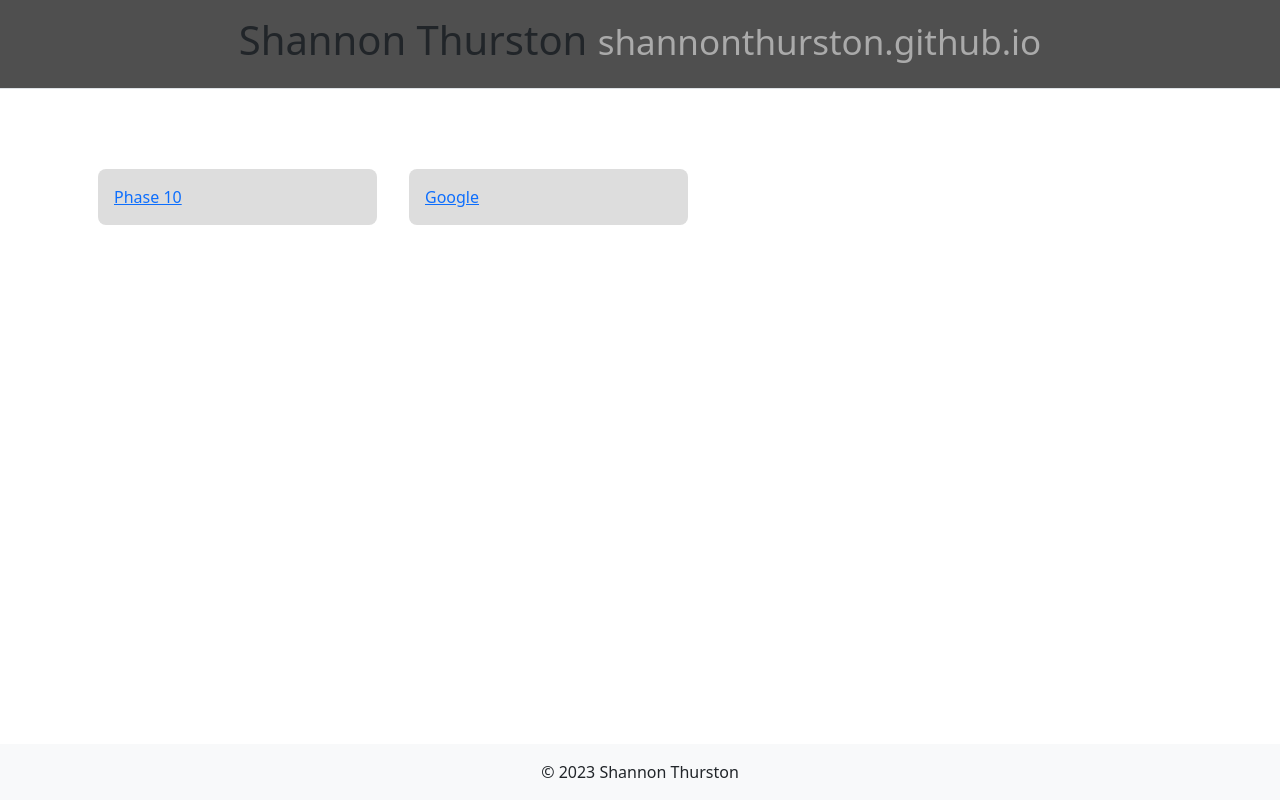
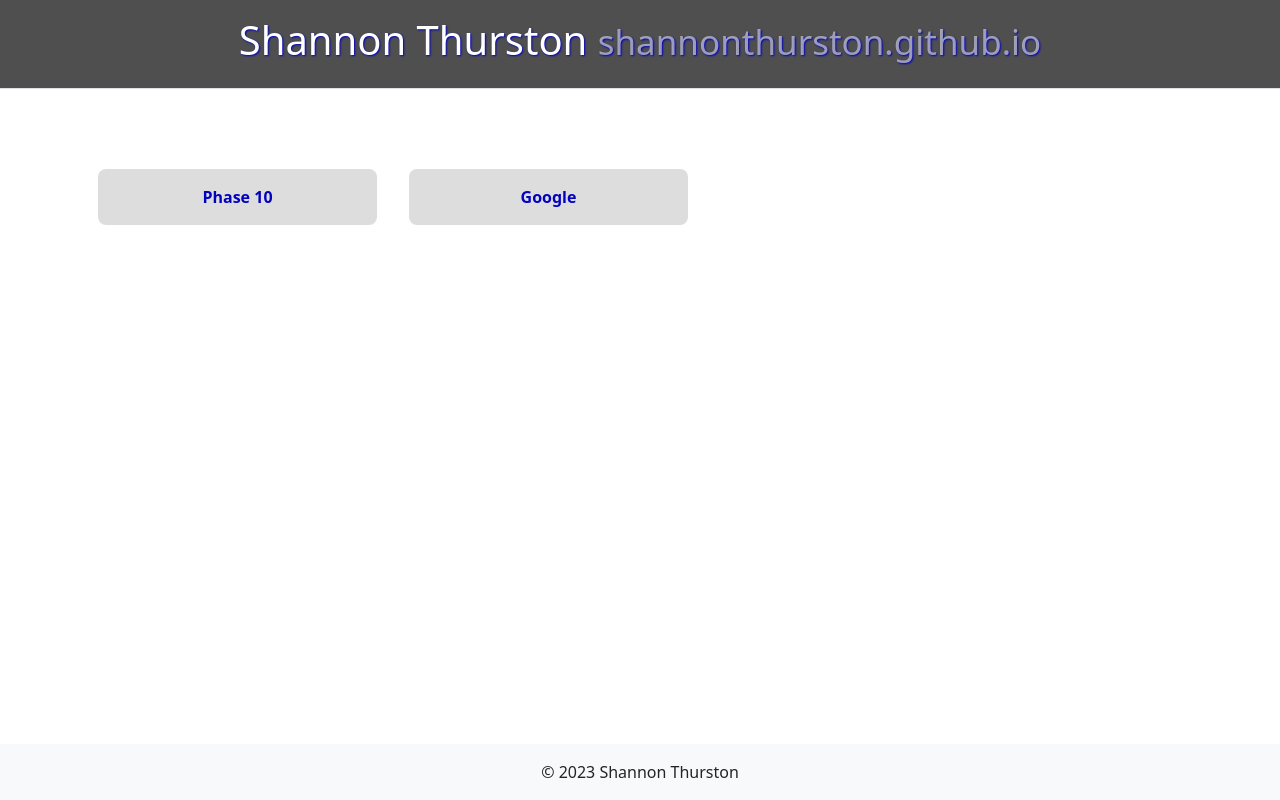
Before and after one commit to shannonthurston/shannonthurston.github.io, a plain HTML site: page index.html in a window 1280 px wide. Drawn offline with Linux system fonts and the light colour scheme.

Commit message:
more styles

```diff
--- a/style/mainStyle.css
+++ b/style/mainStyle.css
@@ -9,6 +9,8 @@ header h1 {
     margin-left: auto;
     margin-right: auto;
     text-align: center;
+    color: #fff;
+    text-shadow: 1px 1px 2px #0303bf;
 }
 
 header h1 small {
@@ -28,4 +30,12 @@ main {
     padding: 1rem;
     float: left;
     clear: right;
+    text-align: center;
 }
+
+.main_card_container a {
+    text-decoration: none;
+    text-align: center;
+    font-weight: 600;
+    color: #0303bf;
+}
```
